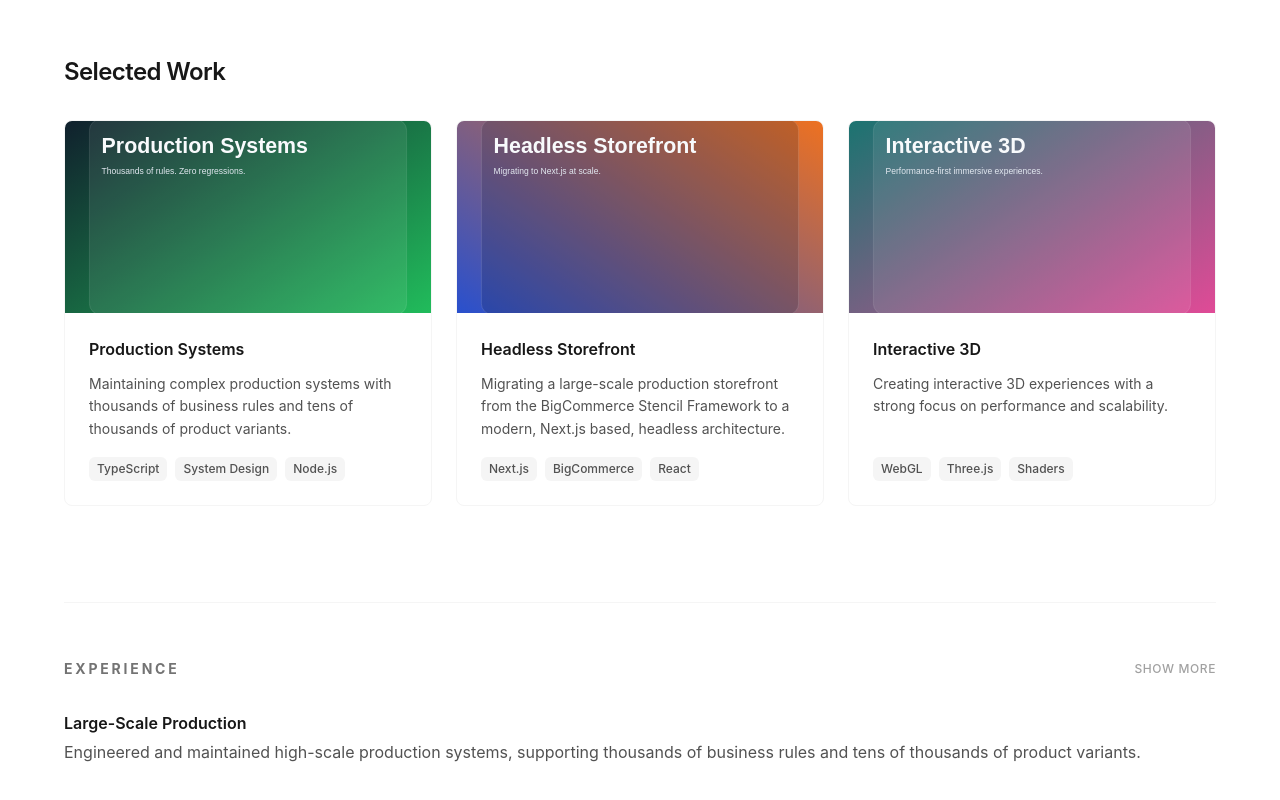
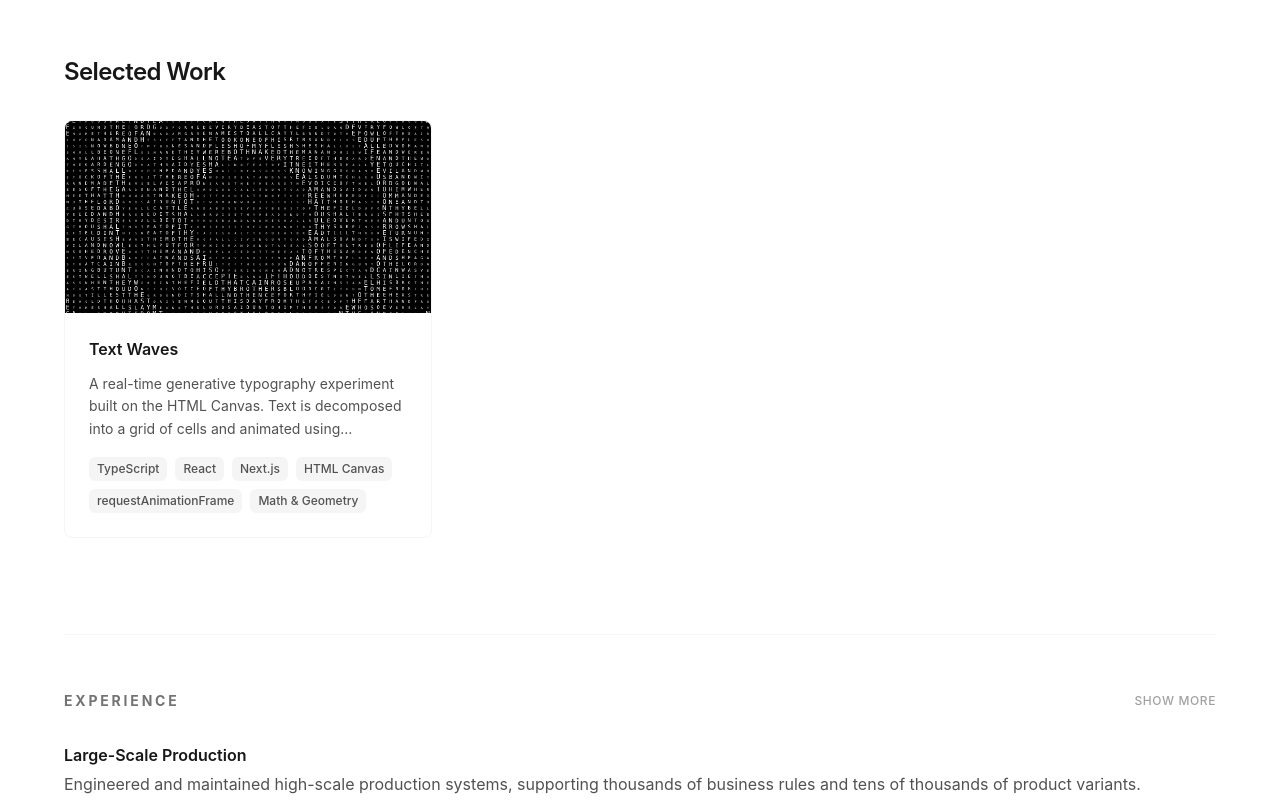
Before and after one commit to codyeisenbach/dev-portfolio, a Next.js app: page / in a window 1280 px wide. Shown: the part 600-1400 px from the top of the page. Built offline with nearby package versions, Linux system fonts and the light colour scheme.

Commit message:
project card image

```diff
--- a/app/components/featured-projects.tsx
+++ b/app/components/featured-projects.tsx
@@ -12,31 +12,20 @@ type Project = {
 
 const projects: Project[] = [
   {
-    title: "Production Systems",
+    title: "Text Waves",
     description:
-      "Maintaining complex production systems with thousands of business rules and tens of thousands of product variants.",
-    href: "/projects/production-systems",
-    tech: ["TypeScript", "System Design", "Node.js"],
-    imageSrc: "/projects/production-systems.svg",
-    imageAlt: "Production Systems",
-  },
-  {
-    title: "Headless Storefront",
-    description:
-      "Migrating a large-scale production storefront from the BigCommerce Stencil Framework to a modern, Next.js based, headless architecture.",
-    href: "/projects/headless-storefront",
-    tech: ["Next.js", "BigCommerce", "React"],
-    imageSrc: "/projects/headless-storefront.svg",
-    imageAlt: "Headless Storefront",
-  },
-  {
-    title: "Interactive 3D",
-    description:
-      "Creating interactive 3D experiences with a strong focus on performance and scalability.",
-    href: "/projects/interactive-3d",
-    tech: ["WebGL", "Three.js", "Shaders"],
-    imageSrc: "/projects/interactive-3d.svg",
-    imageAlt: "Interactive 3D",
+      "A real-time generative typography experiment built on the HTML Canvas. Text is decomposed into a grid of cells and animated using concentric wave propagation, fixed-timestep updates, and distance-based intensity falloff to produce deterministic, high-performance visual motion.",
+    href: "/text-waves",
+    tech: [
+      "TypeScript",
+      "React",
+      "Next.js",
+      "HTML Canvas",
+      "requestAnimationFrame",
+      "Math & Geometry",
+    ],
+    imageSrc: "/text-waves-thumbnail.png",
+    imageAlt: "Text Waves generative typography animation",
   },
 ];
 
--- a/app/components/nav.tsx
+++ b/app/components/nav.tsx
@@ -3,9 +3,6 @@ import Link from "next/link";
 const navItems = {
   "/": {
     name: "home",
-  },
-  "https://vercel.com/templates/next.js/portfolio-starter-kit": {
-    name: "deploy",
   },
 };
 
```
Also changed, not shown: public/text-waves-thumbnail.png (added).
